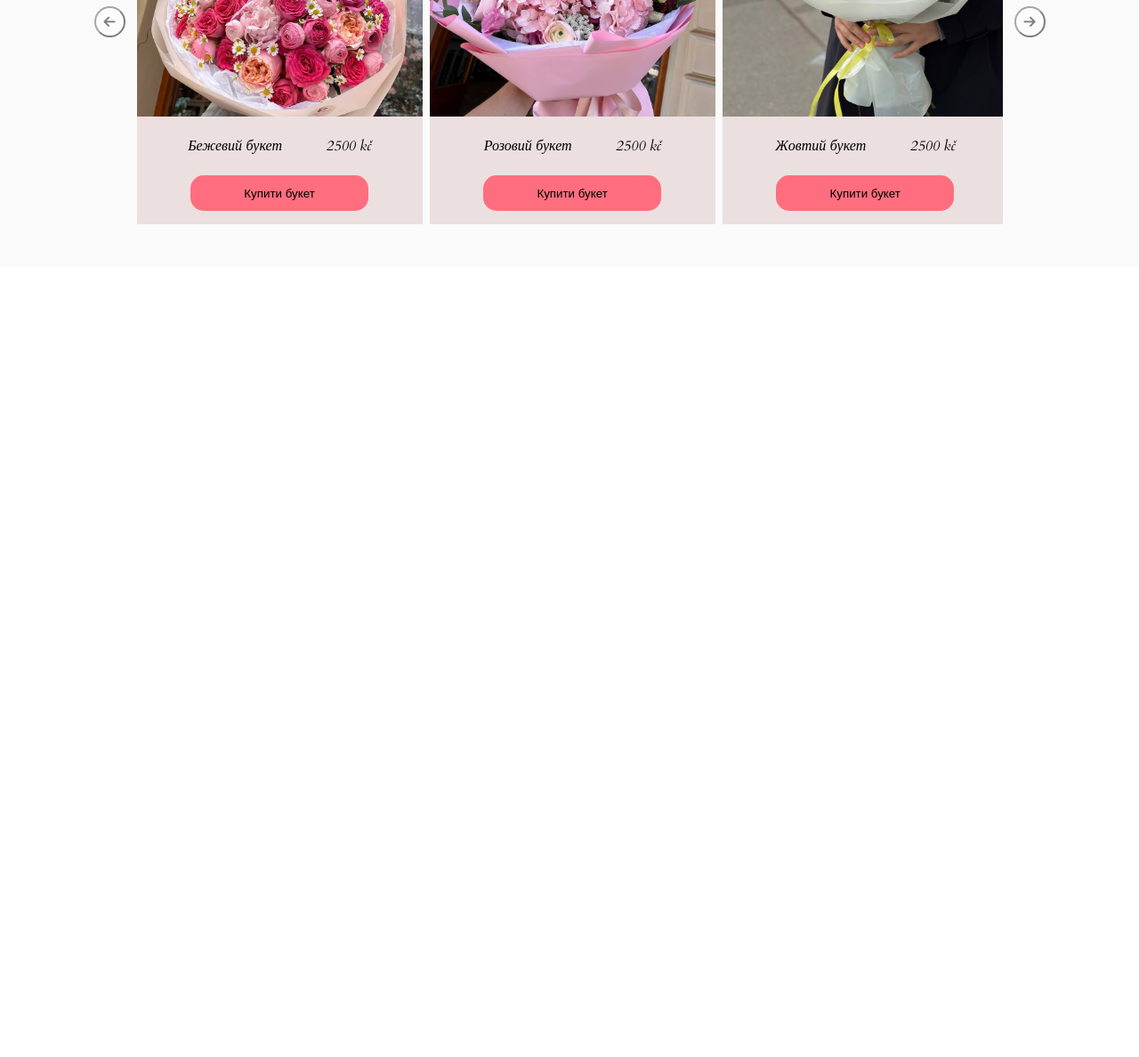
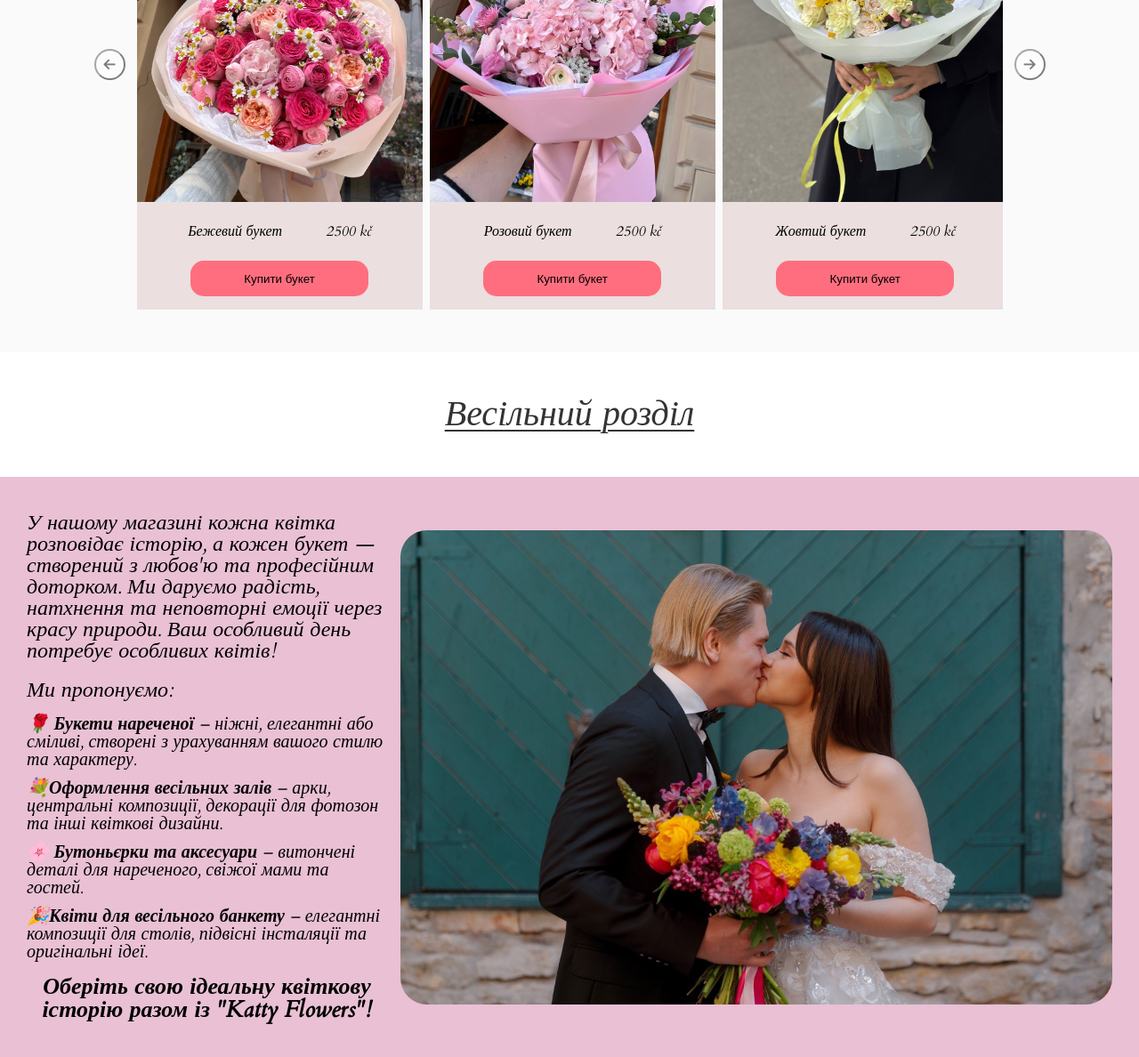
Before and after one commit to bohdanboiko93/Katty-Flowers, a plain HTML site: page index.html in a window 1280 px wide. Shown: the part 1939-3127 px from the top of the page at 89% size. Before the commit the page ends 2239 px from the top, so only its background shows below. Drawn offline with Linux system fonts and the light colour scheme.

Commit message:
Add files via upload

```diff
--- a/index.html
+++ b/index.html
@@ -258,6 +258,59 @@
         </ul>
       </div>
     </section>
+
+    <section class="party">
+      <h2 class="party_header">Весільний розділ</h2>
+      <div class="party_wrapper_background">
+        <div class="party_wrapper">
+          <div class="party_text_wrapper">
+            <p class="party_text">
+              У нашому магазині кожна квітка розповідає історію, а кожен букет —
+              створений з любов'ю та професійним доторком. Ми даруємо радість,
+              натхнення та неповторні емоції через красу природи. Ваш особливий
+              день потребує особливих квітів!
+            </p>
+            <p class="party_text">Ми пропонуємо:</p>
+
+            <ul class="party_list">
+              <li class="party_list_item">
+                🌹
+                <span style="font-weight: bold">Букети нареченої</span>
+                – ніжні, елегантні або сміливі, створені з урахуванням вашого
+                стилю та характеру.
+              </li>
+              <li class="party_list_item">
+                💐<span style="font-weight: bold"
+                  >Оформлення весільних залів</span
+                >
+                – арки, центральні композиції, декорації для фотозон та інші
+                квіткові дизайни.
+              </li>
+              <li class="party_list_item">
+                🌸
+                <span style="font-weight: bold">Бутоньєрки та аксесуари</span> –
+                витончені деталі для нареченого, свіжої мами та гостей.
+              </li>
+              <li class="party_list_item">
+                🎉<span style="font-weight: bold"
+                  >Квіти для весільного банкету</span
+                >
+                – елегантні композиції для столів, підвісні інсталяції та
+                оригінальні ідеї.
+              </li>
+            </ul>
+            <p class="party_text_agitation">
+              Оберіть свою ідеальну квіткову історію разом із "Katty Flowers"!
+            </p>
+          </div>
+          <img
+            class="weeding_img"
+            src="content/gallery/weeding.jpg"
+            alt="weeding"
+          />
+        </div>
+      </div>
+    </section>
     <script src="burger.js"></script>
     <script src="script.js"></script>
   </body>
--- a/styles/gallery.css
+++ b/styles/gallery.css
@@ -52,7 +52,7 @@
 .gallery_item_img {
   display: block;
   width: 100%;
-  height: 100%;
+  height: 130%;
   object-fit: cover;
 }
 
@@ -108,10 +108,6 @@
 }
 
 @media (max-width: 1170px) {
-  .gallery_item_img {
-    height: 350px;
-  }
-
   .gallery_wrapper {
     max-width: 935px;
   }
--- /dev/null
+++ b/styles/party.css
@@ -0,0 +1,63 @@
+.party_wrapper {
+  margin: 0 auto;
+  max-width: 1440px;
+  height: auto;
+  display: flex;
+  align-items: center;
+  justify-content: space-between;
+  gap: 15px;
+}
+
+.party_header {
+  margin-top: 50px;
+  margin-bottom: 50px;
+  font-size: 40px;
+  color: #333;
+  text-decoration: underline;
+  text-decoration-thickness: 2px;
+  text-underline-offset: 5px;
+  text-align: center;
+}
+
+.party_wrapper_background {
+  background-color: #e9c0d4;
+  padding: 30px 30px;
+}
+
+.party_text_wrapper {
+  display: flex;
+  flex-direction: column;
+}
+
+.party_text {
+  font-size: 24px;
+  padding: 10px 0px;
+}
+
+.party_list_item {
+  padding: 6px 0px;
+  font-size: 20px;
+}
+
+.party_text_agitation {
+  padding: 10px 0px;
+  font-size: 26px;
+  font-weight: bold;
+  text-align: center;
+}
+
+.weeding_img {
+  max-width: 800px;
+  width: 100%;
+  height: auto;
+  object-fit: cover;
+  border-radius: 30px;
+}
+
+@media (max-width: 1200px) {
+  .party_wrapper {
+    flex-wrap: wrap;
+    justify-content: center;
+    text-align: center;
+  }
+}
--- a/styles/styles.css
+++ b/styles/styles.css
@@ -2,6 +2,7 @@
 @import url(main_section.css);
 @import url(gallery.css);
 @import url(about_us.css);
+@import url(party.css);
 
 .body {
   max-width: 100%;
```
Also changed, not shown: content/gallery/weeding.jpg (added).
